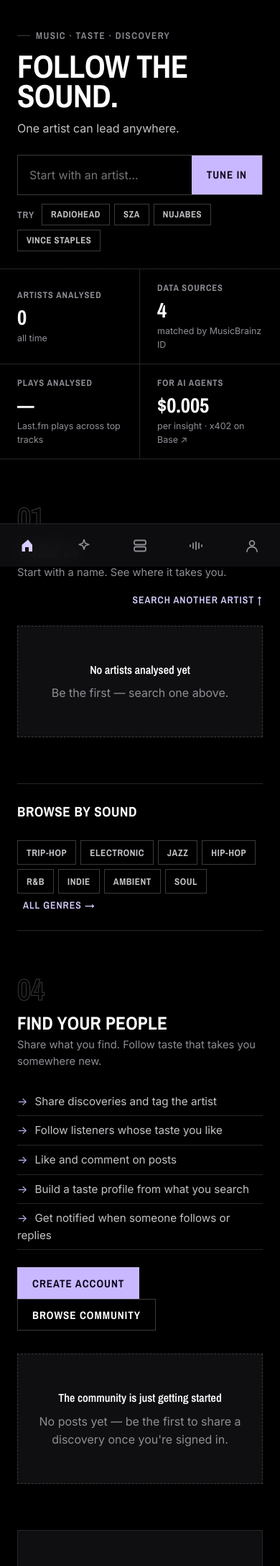
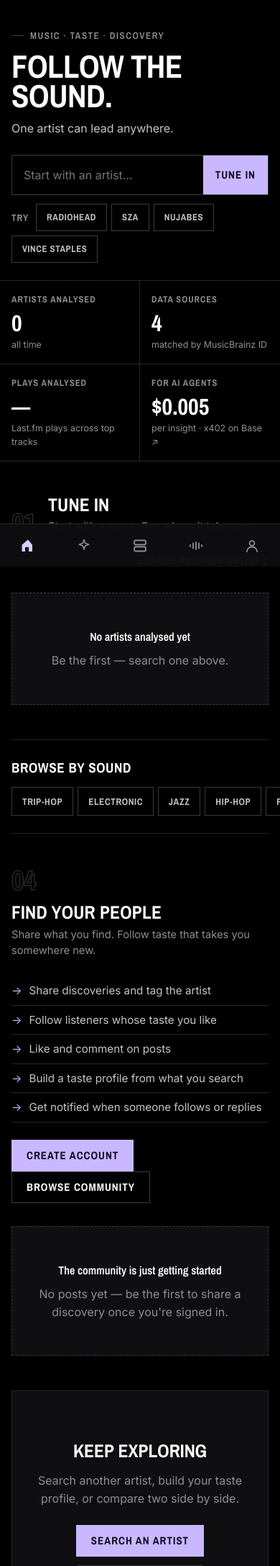
Before and after one commit to dimopapa91/music-insight-pipeline, a Flask app: page / in a window 390 px wide. Shown: the part 57-2232 px from the top of the page at 72% size. Run offline with Flask 3, Linux system fonts and the light colour scheme; data that the repository does not hold is empty; some libraries are stand-ins or nearby versions.

Commit message:
Mobile polish: touch targets, no iOS focus zoom, phone layouts

```diff
--- a/static/css/waveline.css
+++ b/static/css/waveline.css
@@ -648,8 +648,8 @@ img.wv-profile-avatar { object-fit: cover; display: block; }
 .wv-btn-ghost { background: transparent; color: var(--wv-ink); border-color: var(--wv-border-2); }
 .wv-btn-ghost:hover { border-color: var(--wv-accent); color: var(--wv-accent-ink); }
 .wv-btn:disabled { opacity: .6; cursor: not-allowed; }
-.wv-btn-sm { min-height: 36px; padding: 0 14px; font-size: .68rem; }
-.wv-btn-lg { min-height: 54px; padding: 0 28px; font-size: .82rem; }
+.wv-btn-sm { min-height: 38px; padding: 0 14px; font-size: .8rem; }
+.wv-btn-lg { min-height: 54px; padding: 0 28px; font-size: .94rem; }
 
 /* Magnetic-eligible marker; JS adds subtle pointer-following transform on fine-pointer devices */
 .wv-magnetic { will-change: transform; }
@@ -836,3 +836,38 @@ button.wv-del-btn:hover { border-color: var(--wv-danger); color: var(--wv-danger
   .wv-post-list { padding: var(--wv-2) var(--wv-4); }
   .wv-comments, .wv-comment-form, .wv-post-viewall { margin-left: 6px; padding-left: 10px; }
 }
+
+
+/* ── Mobile polish (2026 redesign) ──────────────────────────────
+   Measured at 390px on every page: no horizontal overflow anywhere, but
+   chips/text links were 21-34px tall and several inputs used <16px text
+   (iOS zooms the page on focus). This block fixes both site-wide. */
+@media (max-width: 860px) {
+  /* Touch targets: ~40px minimum for anything tappable */
+  .wv-chip { min-height: 40px; padding: 0 14px; }
+  .wv-btn-sm { min-height: 42px; }
+  .wv-link, .ar-back, .gp-back { display: inline-flex; align-items: center; min-height: 40px; }
+  .wv-footer a { padding: 9px 0; }
+  .wv-footer-inner { gap: var(--wv-4); }
+  .wv-subnav { scrollbar-width: none; scroll-snap-type: x proximity; }
+  .wv-subnav::-webkit-scrollbar { display: none; }
+  .wv-subnav a { padding: 11px 14px; scroll-snap-align: start; }
+
+  /* iOS Safari zooms into any field under 16px on focus */
+  html body input:not([type="file"]):not([type="checkbox"]):not([type="radio"]),
+  html body select, html body textarea { font-size: 16px; }
+
+  /* "Just analysed" strip: drop the label, keep the dot, so the artist
+     name gets the width */
+  .wv-pulse-lbl { position: absolute; width: 1px; height: 1px; overflow: hidden; clip: rect(0 0 0 0); white-space: nowrap; }
+  .wv-pulse-tag { padding: 0 var(--wv-4); }
+  .wv-pulse-ch { padding: 0 var(--wv-3); }
+
+  /* Inline text links inside feed/discover cards: taller hit area without
+     changing the line's look */
+  .wv-post-author, .wv-post-artist, .wv-post-time, .wv-post-viewall, .wv-c-author, .dc-name { display: inline-flex; align-items: center; min-height: 36px; }
+
+  .wv-chapter { padding: var(--wv-7) 0; }
+  .wv-chapter-num { font-size: 2.4rem; }
+  .wv-container { padding: 0 var(--wv-4); }
+}
--- a/templates/artist_profile.html
+++ b/templates/artist_profile.html
@@ -37,7 +37,9 @@
     .ar-info { padding: var(--wv-4) var(--wv-4) 0; }
     .ar-name { padding-top: var(--wv-3); }
     .ar-actions { margin: var(--wv-5) calc(-1 * var(--wv-4)) 0; }
-    .ar-actions a { flex-basis: 50%; border-bottom: 1px solid var(--wv-border); }
+    .ar-actions a { flex-basis: 50%; border-bottom: 1px solid var(--wv-border); font-size: .8rem; min-height: 50px; }
+    .ar-actions a.pri { flex-basis: 100%; }
+    .ar-hero-teaser { font-size: .92rem; }
   }
 
   .ar-body { max-width: var(--wv-maxw-wide); margin: 0 auto; padding: 0 var(--wv-5) var(--wv-8); }
@@ -50,7 +52,7 @@
   .ar-stat .l { font-family: var(--wv-font-display); font-weight: 700; font-size: .8rem; letter-spacing: 1px; text-transform: uppercase; color: var(--wv-muted); }
   .ar-stat .v { font-family: var(--wv-font-display); font-weight: 700; font-size: clamp(2rem, 4vw, 3.4rem); line-height: 1; margin: 10px 0 6px; }
   .ar-stat .s { font-size: .76rem; color: var(--wv-muted); overflow-wrap: anywhere; }
-  @media (max-width: 900px) { .ar-stats { grid-template-columns: repeat(2, 1fr); } .ar-stat { border-bottom: 1px solid var(--wv-border); } .ar-stat:nth-child(2n) { border-right: 0; } }
+  @media (max-width: 900px) { .ar-stats { grid-template-columns: repeat(2, 1fr); } .ar-stat { border-bottom: 1px solid var(--wv-border); padding: var(--wv-4); } .ar-stat:nth-child(2n) { border-right: 0; } .ar-stat:last-child { grid-column: 1 / -1; border-bottom: 0; } .ar-body { padding: 0 var(--wv-4) var(--wv-8); } .ar-stats { margin: 0 calc(-1 * var(--wv-4)); } .ar-section { padding: var(--wv-6) 0; } }
 
   .ar-section { padding: var(--wv-7) 0; border-top: 1px solid var(--wv-border); }
   .ar-stats + .ar-section { border-top: 0; }
--- a/templates/base.html
+++ b/templates/base.html
@@ -128,7 +128,7 @@
     <!-- "Just analysed" strip (NTS-style live bar): the latest artists
          analysed on Waveline, straight from the searches table. -->
     <nav class="wv-pulse" aria-label="Just analysed">
-        <span class="wv-pulse-tag"><span class="wv-pulse-dot" aria-hidden="true"></span>Just analysed</span>
+        <span class="wv-pulse-tag"><span class="wv-pulse-dot" aria-hidden="true"></span><span class="wv-pulse-lbl">Just analysed</span></span>
         {% for r in site_pulse.recent %}
         <a class="wv-pulse-ch" href="/artist/{{ r.artist | urlencode }}"><span class="n" aria-hidden="true">{{ loop.index }}</span><span class="nm">{{ r.artist | titlecase }}</span><span class="t">{{ r.at | timeago }}</span></a>
         {% endfor %}
--- a/templates/genres.html
+++ b/templates/genres.html
@@ -14,7 +14,8 @@
   .gn-tile:hover img, .gn-tile:focus-visible img { filter: saturate(1) brightness(.7); transform: scale(1.03); }
   .gn-tile .t { position: absolute; inset: 0; display: grid; place-items: center; font-family: var(--wv-font-display); font-weight: 700; font-size: clamp(1.4rem, 2.6vw, 2.2rem); letter-spacing: .6px; text-transform: uppercase; text-shadow: 0 1px 14px rgba(0,0,0,.6); }
   .gn-tile:not(:has(img)) .t { color: var(--wv-ink); text-shadow: none; }
-  .gn-tile .lead { position: absolute; left: 10px; bottom: 8px; font-size: .74rem; color: #ddd; }
+  .gn-tile .lead { position: absolute; left: 10px; bottom: 8px; font-size: .78rem; color: #ddd; }
+  @media (max-width: 560px) { .gn-head { padding: var(--wv-5) var(--wv-4) var(--wv-4); } .gn-tile { aspect-ratio: 1; } .gn-tile .lead { display: none; } }
   .gn-note { padding: var(--wv-4) var(--wv-5); color: var(--wv-muted); font-size: .84rem; }
 </style>
 {% endblock %}
--- a/templates/index.html
+++ b/templates/index.html
@@ -51,12 +51,18 @@
   a.wv-kpi:hover { background: var(--wv-surface-2); }
   a.wv-kpi:hover b { color: var(--wv-accent-ink); }
 
+  /* Mobile order: search first, then the photo, then the numbers */
   @media (max-width: 900px) {
     .wv-hero { grid-template-columns: 1fr; min-height: 0; }
-    .wv-hero-side { order: -1; }
-    .wv-feature { border-right: 0; border-top: 1px solid var(--wv-border); min-height: 360px; }
-    .wv-hero-inner { padding: var(--wv-6) var(--wv-5) var(--wv-5); }
-    .wv-kpi { padding: var(--wv-4) var(--wv-5); }
+    .wv-hero-side { display: contents; }
+    .wv-hero-inner { order: 1; padding: var(--wv-6) var(--wv-4) var(--wv-5); }
+    .wv-feature { order: 2; border-right: 0; min-height: 0; aspect-ratio: 4 / 3.4; border-bottom: 1px solid var(--wv-border); }
+    .wv-kpis { order: 3; }
+    .wv-kpi { padding: var(--wv-4); }
+    .wv-kpi b { font-size: 2rem; }
+    .wv-boxlbl { left: var(--wv-3); right: var(--wv-3); bottom: var(--wv-3); padding: 12px 14px; }
+    .wv-hero-searchrow .wv-btn { padding: 0 16px; }
+    .wv-hero-examples .wv-chip { min-height: 38px; }
   }
 
   /* ── Chapter 01: freshly analysed, as a photo row ── */
@@ -67,13 +73,20 @@
   .wv-fresh-ph img { width: 100%; height: 100%; object-fit: cover; transition: transform var(--wv-motion-slow) var(--wv-ease); }
   .wv-fresh-card:hover .wv-fresh-ph img { transform: scale(1.04); }
   .wv-fresh-ph .ini { position: absolute; inset: 0; display: grid; place-items: center; font-family: var(--wv-font-display); font-weight: 700; font-size: 4rem; color: var(--wv-border-2); }
-  .wv-fresh-when { position: absolute; left: 8px; top: 8px; background: var(--wv-bg); padding: 3px 7px; font-family: var(--wv-font-display); font-weight: 700; font-size: .72rem; letter-spacing: .8px; text-transform: uppercase; }
+  .wv-fresh-when { position: absolute; left: 8px; top: 8px; background: var(--wv-bg); padding: 3px 7px; font-family: var(--wv-font-display); font-weight: 700; font-size: .78rem; letter-spacing: .8px; text-transform: uppercase; }
   .wv-fresh-m { padding: 12px 14px 14px; }
   .wv-fresh-m .nm { font-family: var(--wv-font-display); font-weight: 700; font-size: 1.05rem; line-height: 1.1; text-transform: uppercase; overflow-wrap: anywhere; }
   .wv-fresh-m .ctx { color: var(--wv-muted); font-size: .8rem; margin-top: 3px; overflow: hidden; text-overflow: ellipsis; white-space: nowrap; }
   .wv-fresh-card:hover .nm { color: var(--wv-accent-ink); }
   @media (max-width: 900px) { .wv-fresh { grid-template-columns: repeat(3, 1fr); } .wv-fresh-card:nth-child(3n) { border-right: 0; } .wv-fresh-card:nth-child(n+4) { border-top: 1px solid var(--wv-border); } }
-  @media (max-width: 560px) { .wv-fresh { grid-template-columns: repeat(2, 1fr); } .wv-fresh-card:nth-child(3n) { border-right: 1px solid var(--wv-border); } .wv-fresh-card:nth-child(2n) { border-right: 0; } .wv-fresh-card:nth-child(n+3) { border-top: 1px solid var(--wv-border); } }
+  /* Phones: the newest card runs full width, the rest pair up below */
+  @media (max-width: 560px) {
+    .wv-fresh { grid-template-columns: repeat(2, 1fr); }
+    .wv-fresh-card { border-right: 0; border-top: 1px solid var(--wv-border); }
+    .wv-fresh-card:first-child { grid-column: 1 / -1; border-top: 0; }
+    .wv-fresh-card:first-child .wv-fresh-ph { aspect-ratio: 16 / 10; }
+    .wv-fresh-card:nth-child(2n) { border-right: 1px solid var(--wv-border); }
+  }
   .wv-mysearches { display: flex; flex-wrap: wrap; gap: 6px; margin-top: var(--wv-3); }
 
   /* ── Chapter 02: featured analysis ── */
@@ -104,7 +117,7 @@
   .wv-tile img { position: absolute; inset: 0; width: 100%; height: 100%; object-fit: cover; filter: saturate(.85) brightness(.55); transition: transform var(--wv-motion-slow) var(--wv-ease), filter var(--wv-motion) var(--wv-ease); }
   .wv-tile:hover img { filter: saturate(1) brightness(.75); transform: scale(1.03); }
   .wv-tile .t { position: absolute; inset: 0; display: grid; place-items: center; padding: 0 12px; text-align: center; font-family: var(--wv-font-display); font-weight: 700; font-size: clamp(1rem, 1.8vw, 1.3rem); letter-spacing: .6px; text-transform: uppercase; text-shadow: 0 1px 12px rgba(0,0,0,.6); }
-  .wv-tile .f { position: absolute; right: 8px; bottom: 6px; font-size: .72rem; color: #ddd; }
+  .wv-tile .f { position: absolute; right: 8px; bottom: 6px; font-size: .78rem; color: #ddd; }
 
   /* ── Browse by sound ── */
   .wv-genre-strip { display: flex; align-items: center; gap: var(--wv-5); flex-wrap: wrap; padding: var(--wv-5) 0; border-top: 1px solid var(--wv-border); }
@@ -112,6 +125,7 @@
   .wv-genre-strip .row { display: flex; flex-wrap: wrap; gap: 6px; align-items: center; }
   .wv-genre-strip .wv-chip { font-family: var(--wv-font-display); font-weight: 700; text-transform: uppercase; letter-spacing: .6px; background: transparent; }
   .wv-genre-strip .wv-link { margin-left: var(--wv-2); }
+  @media (max-width: 560px) { .wv-genre-strip { gap: var(--wv-3); } .wv-genre-strip .row { overflow-x: auto; flex-wrap: nowrap; scrollbar-width: none; margin: 0 calc(-1 * var(--wv-4)); padding: 0 var(--wv-4); } .wv-genre-strip .row::-webkit-scrollbar { display: none; } .wv-genre-strip .wv-chip, .wv-genre-strip .wv-link { flex-shrink: 0; } }
 
   /* ── Chapter 04: community ── */
   .wv-community-grid { display: grid; grid-template-columns: 1fr 1fr; gap: var(--wv-6); align-items: start; }
```
Also changed, not shown: templates/genre.html (+4 -4 lines), tests/test_mobile_polish.py (added, +50 -0 lines).
